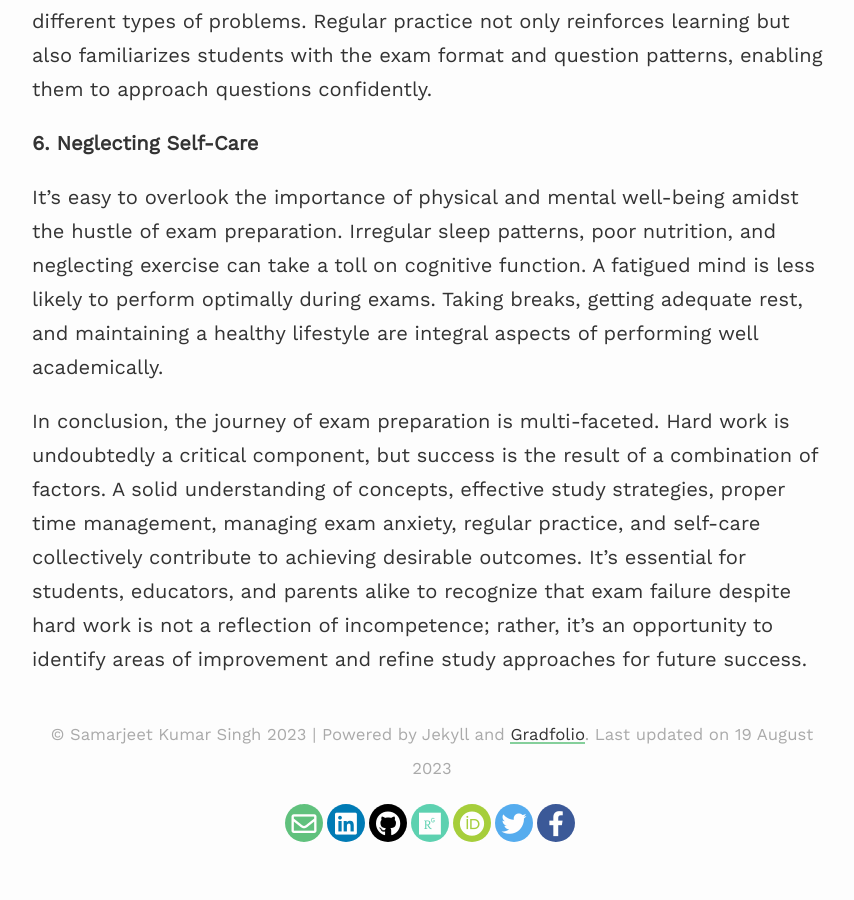
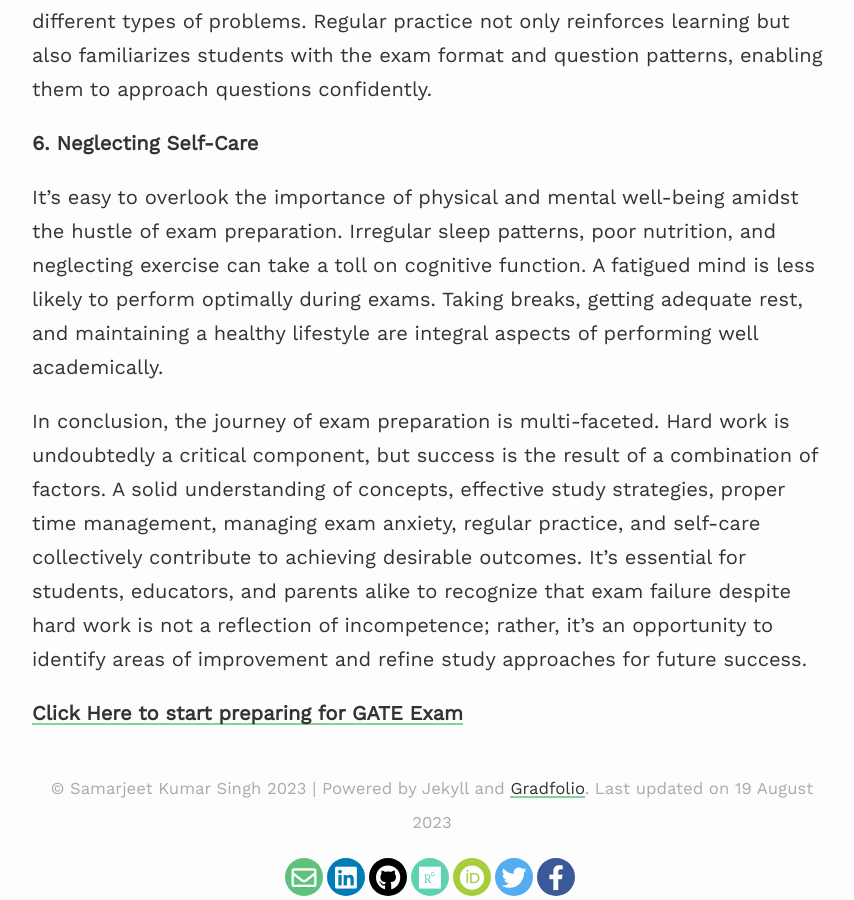
Before and after one commit to Samarjeetkumarsingh/website, a Jekyll site: the page built from _posts/2023-08-19-why-students-fails.md, in a window 1280 px wide and 900 px high, scrolled down 2158 px. Shown: the whole window, without its empty margins (208-1062 px from the left). Built offline with Jekyll 4.4.1, drawn with Linux system fonts in a browser that asks for light colours; nearby versions of some CDN libraries; before the commit the page ends 3004 px from its top, so only the background shows below that.

Commit message:
Update 2023-08-19-why-students-fails.md

```diff
--- a/_posts/2023-08-19-why-students-fails.md
+++ b/_posts/2023-08-19-why-students-fails.md
@@ -32,3 +32,5 @@ Practice is the bridge between theory and application. Merely understanding conc
 It's easy to overlook the importance of physical and mental well-being amidst the hustle of exam preparation. Irregular sleep patterns, poor nutrition, and neglecting exercise can take a toll on cognitive function. A fatigued mind is less likely to perform optimally during exams. Taking breaks, getting adequate rest, and maintaining a healthy lifestyle are integral aspects of performing well academically.
 
 In conclusion, the journey of exam preparation is multi-faceted. Hard work is undoubtedly a critical component, but success is the result of a combination of factors. A solid understanding of concepts, effective study strategies, proper time management, managing exam anxiety, regular practice, and self-care collectively contribute to achieving desirable outcomes. It's essential for students, educators, and parents alike to recognize that exam failure despite hard work is not a reflection of incompetence; rather, it's an opportunity to identify areas of improvement and refine study approaches for future success.
+
+[**Click Here to start preparing for GATE Exam**](https://www.testurself.in){:target="_blank"}
```
